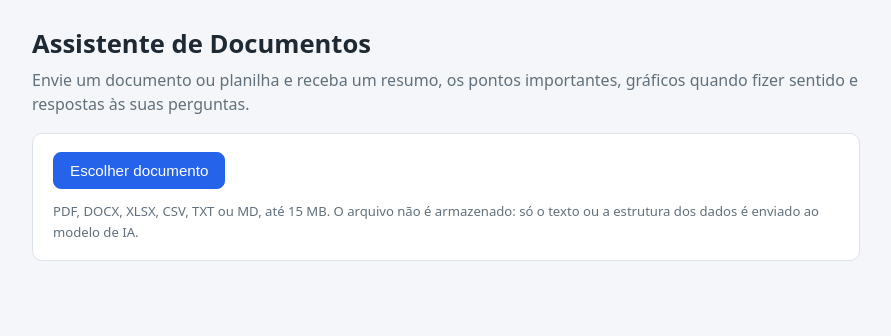
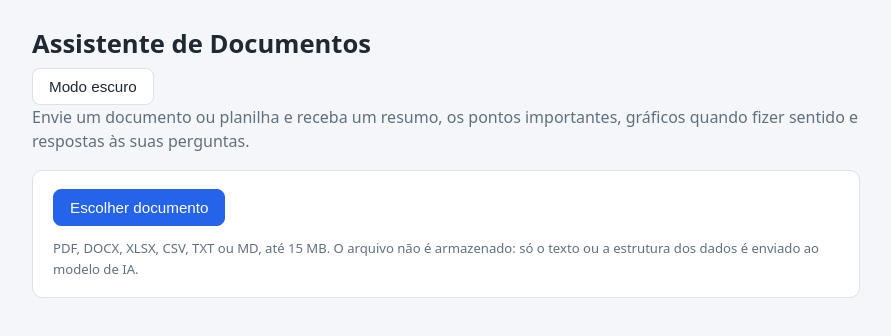
Before and after one commit to DiegoLuizF/assistente-documentos, a React (Vite) app in the folder frontend/: page / in a window 1280 px wide. Shown: the top 336 px of the page, without its empty margins (194-1085 px from the left). Built offline with nearby package versions, Linux system fonts and the light colour scheme.

Commit message:
App: botão de tema claro/escuro e gráficos nas mensagens do chat

```diff
--- a/frontend/src/App.jsx
+++ b/frontend/src/App.jsx
@@ -1,4 +1,4 @@
-import { useState } from 'react';
+import { useEffect, useState } from 'react';
 import { analisarDocumento, perguntar } from './api.js';
 import UploadArquivo from './components/UploadArquivo.jsx';
 import Carregando from './components/Carregando.jsx';
@@ -22,6 +22,11 @@ export default function App() {
   const [carregandoAnalise, setCarregandoAnalise] = useState(false);
   const [carregandoChat, setCarregandoChat] = useState(false);
   const [resultado, setResultado] = useState(estadoInicial);
+  const [tema, setTema] = useState('claro');
+
+  useEffect(() => {
+    document.documentElement.dataset.tema = tema;
+  }, [tema]);
 
   async function selecionarArquivo(novoArquivo) {
     setArquivo(novoArquivo);
@@ -71,7 +76,12 @@ export default function App() {
         ...atual,
         mensagens: [
           ...atual.mensagens,
-          { autor: 'assistente', texto: dados.resposta, provedor: dados.provedor },
+          {
+            autor: 'assistente',
+            texto: dados.resposta,
+            provedor: dados.provedor,
+            graficos: dados.graficos ?? [],
+          },
         ],
         avisoTruncado: atual.avisoTruncado || Boolean(dados.textoTruncado),
       }));
@@ -88,7 +98,17 @@ export default function App() {
   return (
     <main className="pagina">
       <header className="cabecalho">
-        <h1>Assistente de Documentos</h1>
+        <div className="cabecalho-linha">
+          <h1>Assistente de Documentos</h1>
+          <button
+            type="button"
+            className="botao botao-tema"
+            onClick={() => setTema(tema === 'claro' ? 'escuro' : 'claro')}
+            aria-label={tema === 'claro' ? 'Ativar modo escuro' : 'Ativar modo claro'}
+          >
+            {tema === 'claro' ? 'Modo escuro' : 'Modo claro'}
+          </button>
+        </div>
         <p className="subtitulo">
           Envie um documento ou planilha e receba um resumo, os pontos importantes, gráficos quando fizer sentido e
           respostas às suas perguntas.
```
